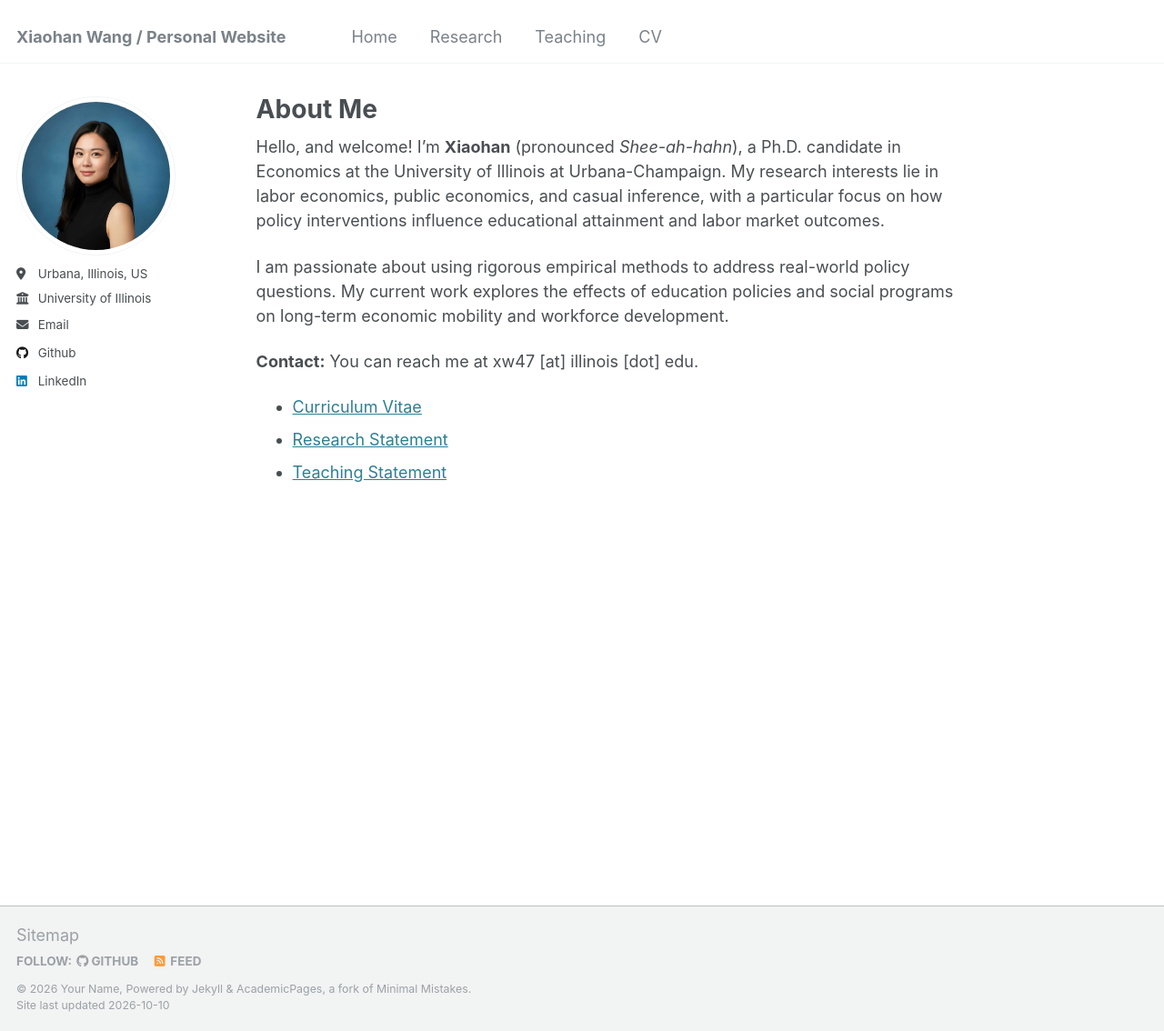
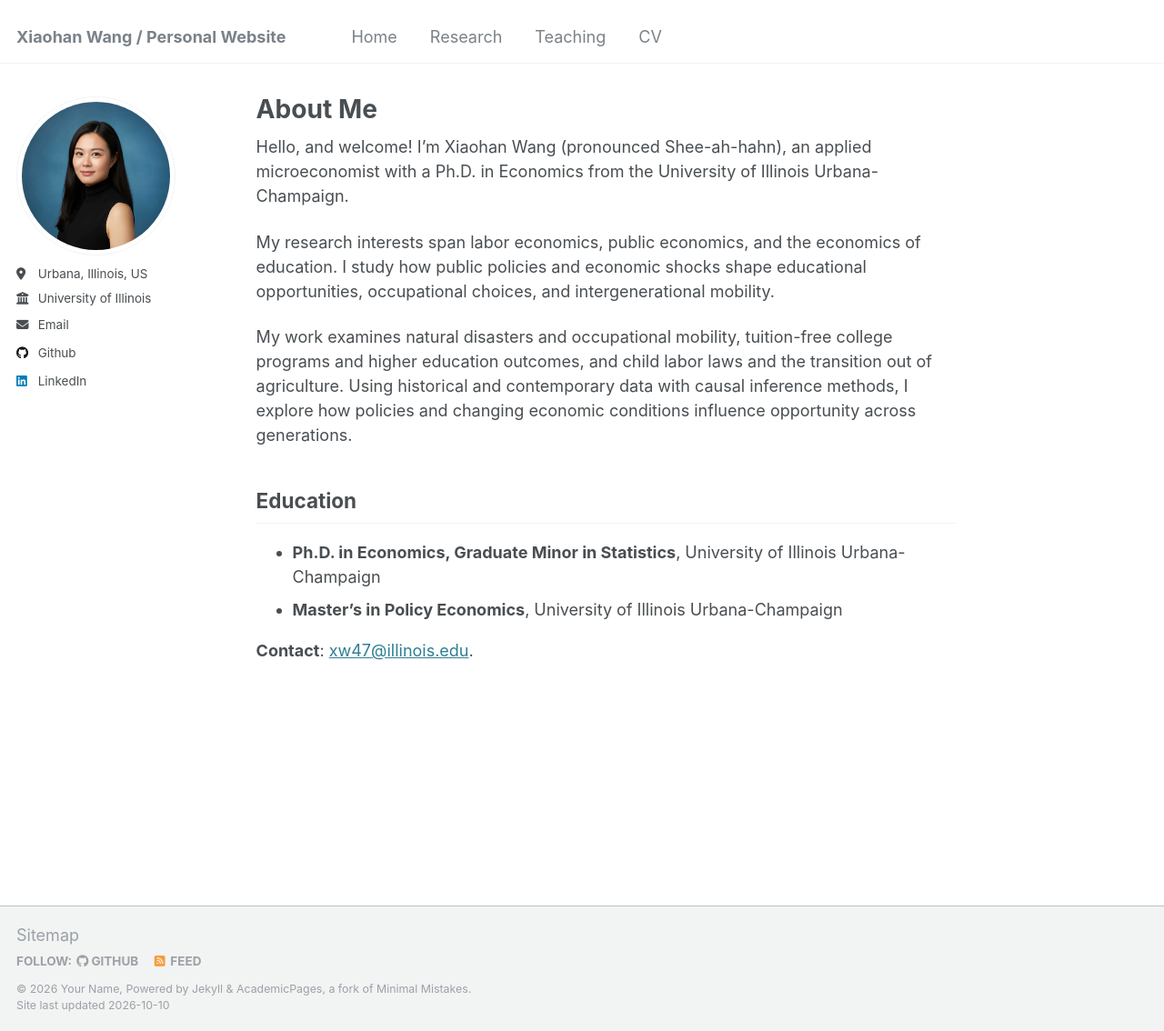
Before and after one commit to xiaohanwang1997/xiaohanwang1997.github.io, a Jekyll site: the page built from _pages/about.md, in a window 1280 px wide and 1134 px high. Shown: the whole window at 91% size. Built offline with Jekyll 4.4.1, drawn with Linux system fonts in a browser that asks for light colours.

Commit message:
Update about.md

```diff
--- a/_pages/about.md
+++ b/_pages/about.md
@@ -7,13 +7,22 @@ redirect_from:
   - /about.html
 ---
 
-Hello, and welcome! I’m **Xiaohan** (pronounced *Shee-ah-hahn*), a Ph.D. candidate in Economics at the University of Illinois at Urbana-Champaign. My research interests lie in labor economics, public economics, and casual inference, with a particular focus on how policy interventions influence educational attainment and labor market outcomes.
+Hello, and welcome! I’m Xiaohan Wang (pronounced Shee-ah-hahn), an applied microeconomist with a Ph.D. in Economics from the University of Illinois Urbana-Champaign.
 
-I am passionate about using rigorous empirical methods to address real-world policy questions. My current work explores the effects of education policies and social programs on long-term economic mobility and workforce development.
+My research interests span labor economics, public economics, and the economics of education. I study how public policies and economic shocks shape educational opportunities, occupational choices, and intergenerational mobility.
 
-**Contact:** You can reach me at xw47 [at] illinois [dot] edu.
+My work examines natural disasters and occupational mobility, tuition-free college programs and higher education outcomes, and child labor laws and the transition out of agriculture. Using historical and contemporary data with causal inference methods, I explore how policies and changing economic conditions influence opportunity across generations.
+
+## Education
+
+- **Ph.D. in Economics, Graduate Minor in Statistics**, University of Illinois Urbana-Champaign
+- **Master’s in Policy Economics**, University of Illinois Urbana-Champaign
+
+**Contact**: [xw47@illinois.edu](mailto:xw47@illinois.edu).
 
 
+<!--
 - [Curriculum Vitae](https://www.dropbox.com/scl/fi/k2ealajbzggdn61poxpn7/Xiaohan_Wang_CV.pdf?rlkey=gfdhvdvwluohjvqjz86c8rzzy&st=v1kmhplu&dl=0)
 - [Research Statement](https://www.dropbox.com/scl/fi/b71et3pel02rhz41vwrb7/Xiaohan_Wang_Research_Statement.pdf?rlkey=gdu018hynx2rh9720dq0lyzkf&st=ghtoaydg&dl=0)
 - [Teaching Statement](https://www.dropbox.com/scl/fi/b71et3pel02rhz41vwrb7/Xiaohan_Wang_Research_Statement.pdf?rlkey=gdu018hynx2rh9720dq0lyzkf&st=ghtoaydg&dl=0)
+-->
```
